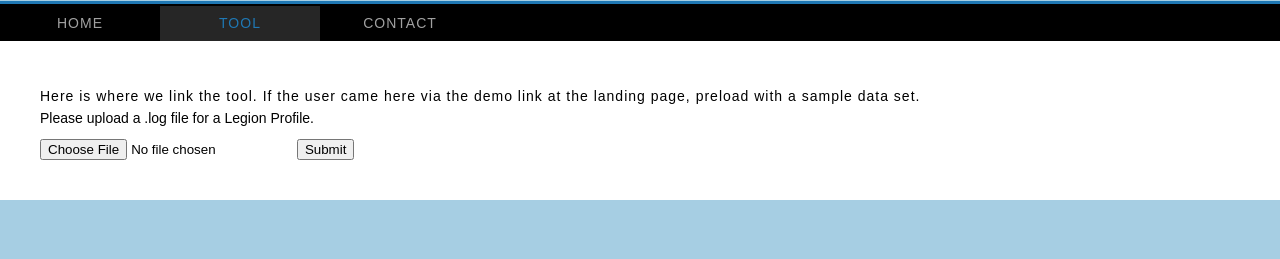
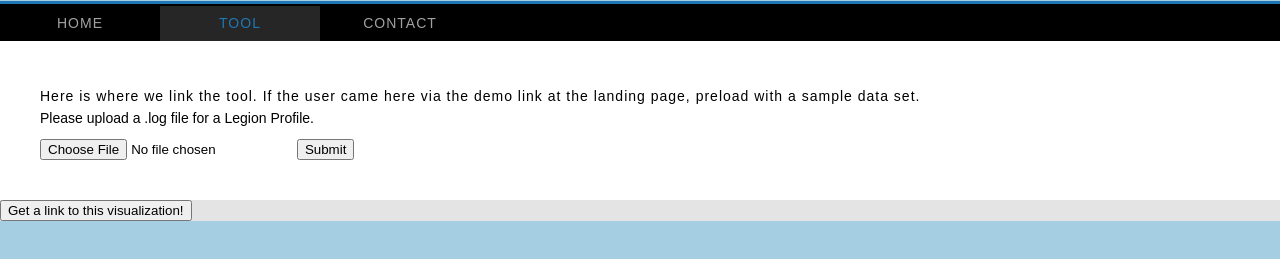
Before and after one commit to DocSohl/LegionVis, a plain HTML site: page Interface/tool.html in a window 1280 px wide. Shown: the part 49-308 px from the top of the page. Drawn offline with nearby package versions, Linux system fonts and the light colour scheme.

Commit message:
Added link sharing

```diff
--- a/Interface/js/script.js
+++ b/Interface/js/script.js
@@ -13,3 +13,11 @@ function test(){
         first = false;
     }
 }
+
+function getLink(){
+    var src = document.getElementById('responsedisplay').getAttribute("src");
+    var link = 'http://' + window.location.href.split('/')[2]  + src;
+    var a = document.getElementById('link');
+    a.href = link;
+    a.innerHTML = link
+}
--- a/Interface/tool.html
+++ b/Interface/tool.html
@@ -44,6 +44,8 @@
                 <!--<iframe name="responsedisplay" width=100% height=800 frameBorder=0 />-->
                 <iframe name="responsedisplay" id="responsedisplay" width=100% height=800 frameBorder=0 onLoad="test();"></iframe>
             </div>
+            <button onclick="getLink();">Get a link to this visualization!</button>
+            <a id="link"></a>
         </div>
         <script language="javascript" src="js/script.js"></script>
 
```
